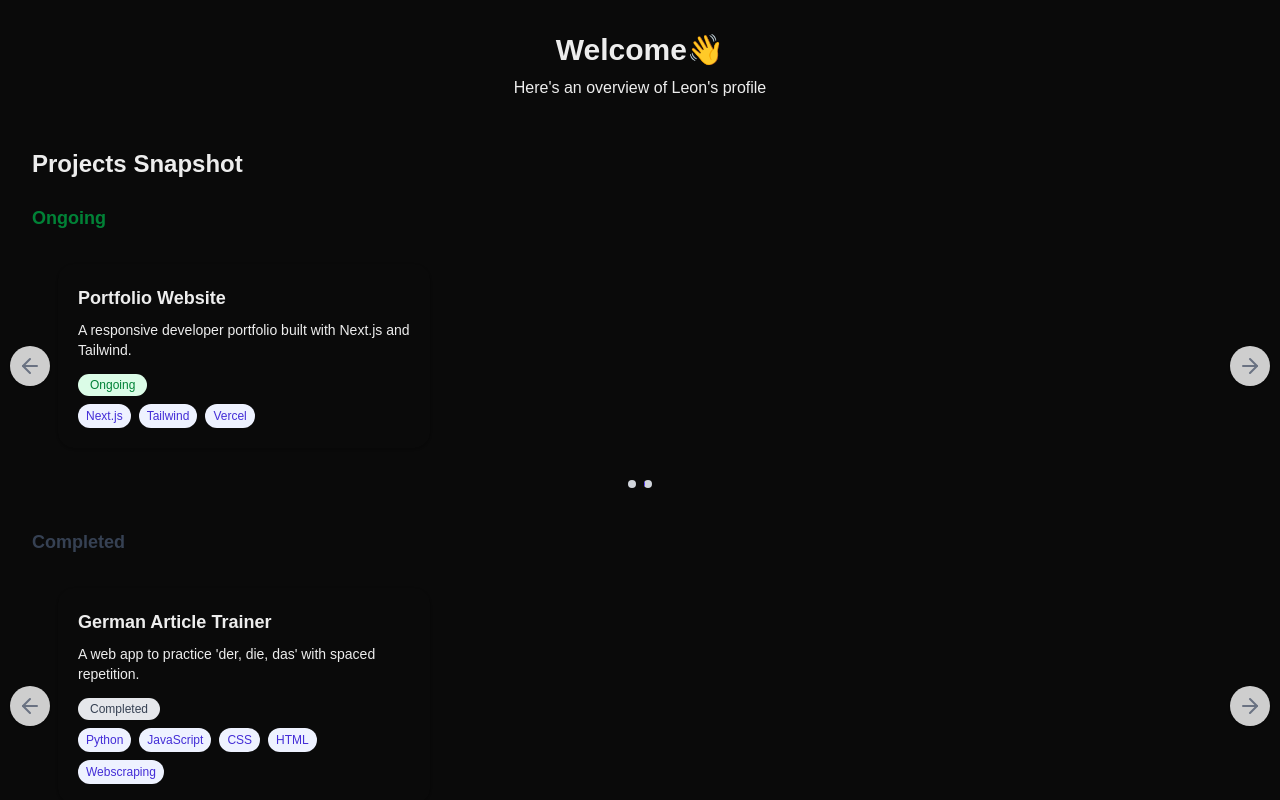
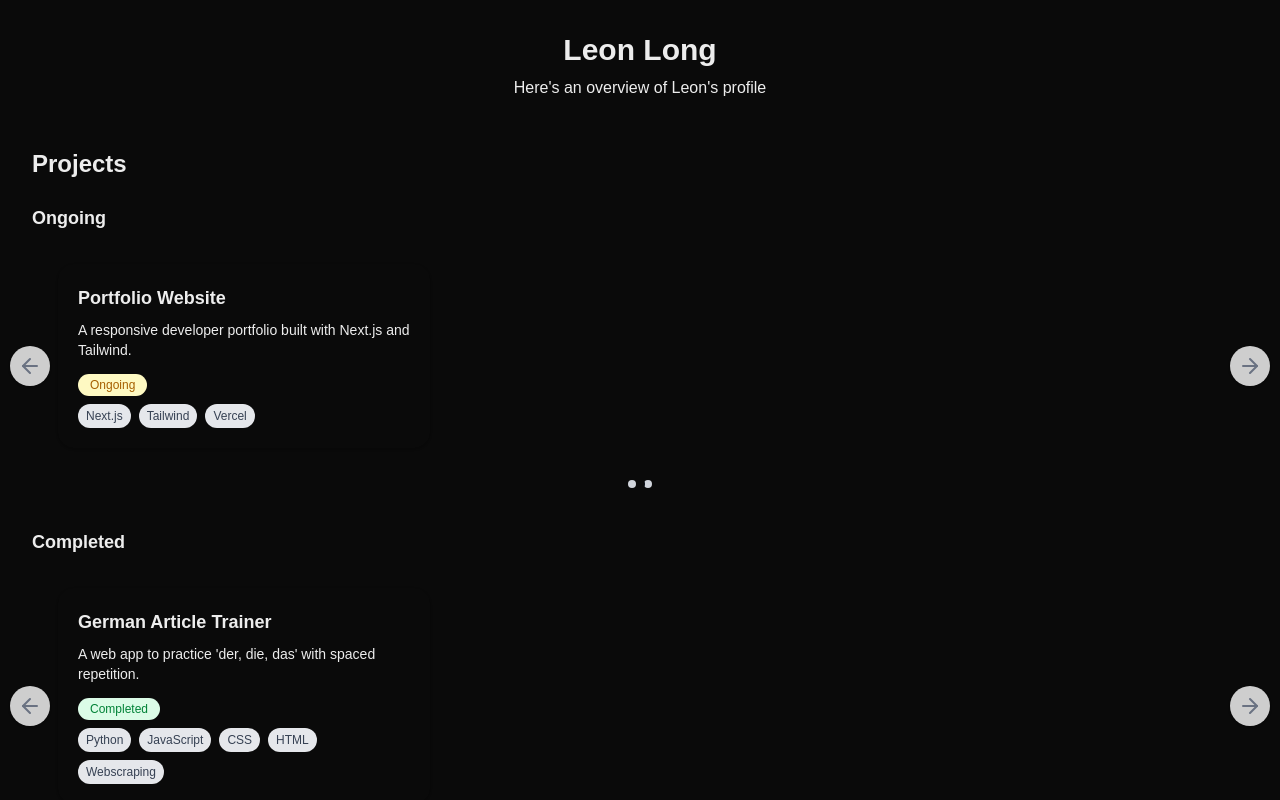
Before and after one commit to namerror/my-profile-page, a Next.js app in the folder frontend/: page / in a window 1280 px wide. Shown: the top 800 px of the page. Built offline with nearby package versions, Linux system fonts and the light colour scheme.

Commit message:
Updated color scheme

```diff
--- a/frontend/app/components/ProjectCard.tsx
+++ b/frontend/app/components/ProjectCard.tsx
@@ -14,7 +14,7 @@ export default function ProjectCard({
   skills,
 }: ProjectCardProps) {
   const statusColor =
-    status === "Ongoing" ? "bg-green-100 text-green-700" : "bg-gray-200 text-gray-700";
+    status === "Ongoing" ? "bg-yellow-100 text-yellow-700" : "bg-green-100 text-green-700";
 
   return (
     <div className="rounded-2xl shadow hover:shadow-lg transition p-5 flex flex-col justify-between">
@@ -34,7 +34,7 @@ export default function ProjectCard({
           {skills.map((skill, index) => (
             <span
               key={index}
-              className="text-xs bg-indigo-50 text-indigo-700 px-2 py-1 rounded-full"
+              className="text-xs bg-gray-200 text-gray-700 px-2 py-1 rounded-full"
             >
               {skill}
             </span>
--- a/frontend/app/components/ProjectCarousel.tsx
+++ b/frontend/app/components/ProjectCarousel.tsx
@@ -129,7 +129,7 @@ export default function ProjectCarousel({ projects, itemsPerPage = 3, autoplayIn
                     initial={{ width: 0 }}
                     animate={{ width: "100%" }}
                     transition={{ duration: autoplayInterval / 1000, ease: "linear" }}
-                    className="h-full bg-indigo-600"
+                    className="h-full bg-gray-950"
                   />
                 </div>
               )}
--- a/frontend/app/page.tsx
+++ b/frontend/app/page.tsx
@@ -67,21 +67,21 @@ export default function HomePage() {
     <main className="p-8 min-h-screen">
       {/* Placeholder for Profile */}
       <section className="mb-12 text-center">
-        <h1 className="text-3xl font-bold mb-2">Welcome👋</h1>
+        <h1 className="text-3xl font-bold mb-2">Leon Long</h1>
         <p>Here's an overview of Leon's profile</p>
       </section>
 
       {/* Project Snapshot Section */}
       <section className="mb-16">
-        <h2 className="text-2xl font-semibold mb-6">Projects Snapshot</h2>
+        <h2 className="text-2xl font-semibold mb-6">Projects</h2>
 
         <div className="mb-10">
-          <h3 className="text-lg font-semibold mb-3 text-green-700">Ongoing</h3>
+          <h3 className="text-lg font-semibold mb-3">Ongoing</h3>
           <ProjectCarousel projects={ongoingProjects} />
         </div>
 
         <div>
-          <h3 className="text-lg font-semibold mb-3 text-gray-700">Completed</h3>
+          <h3 className="text-lg font-semibold mb-3">Completed</h3>
           <ProjectCarousel projects={completedProjects} />
         </div>
       </section>
```
